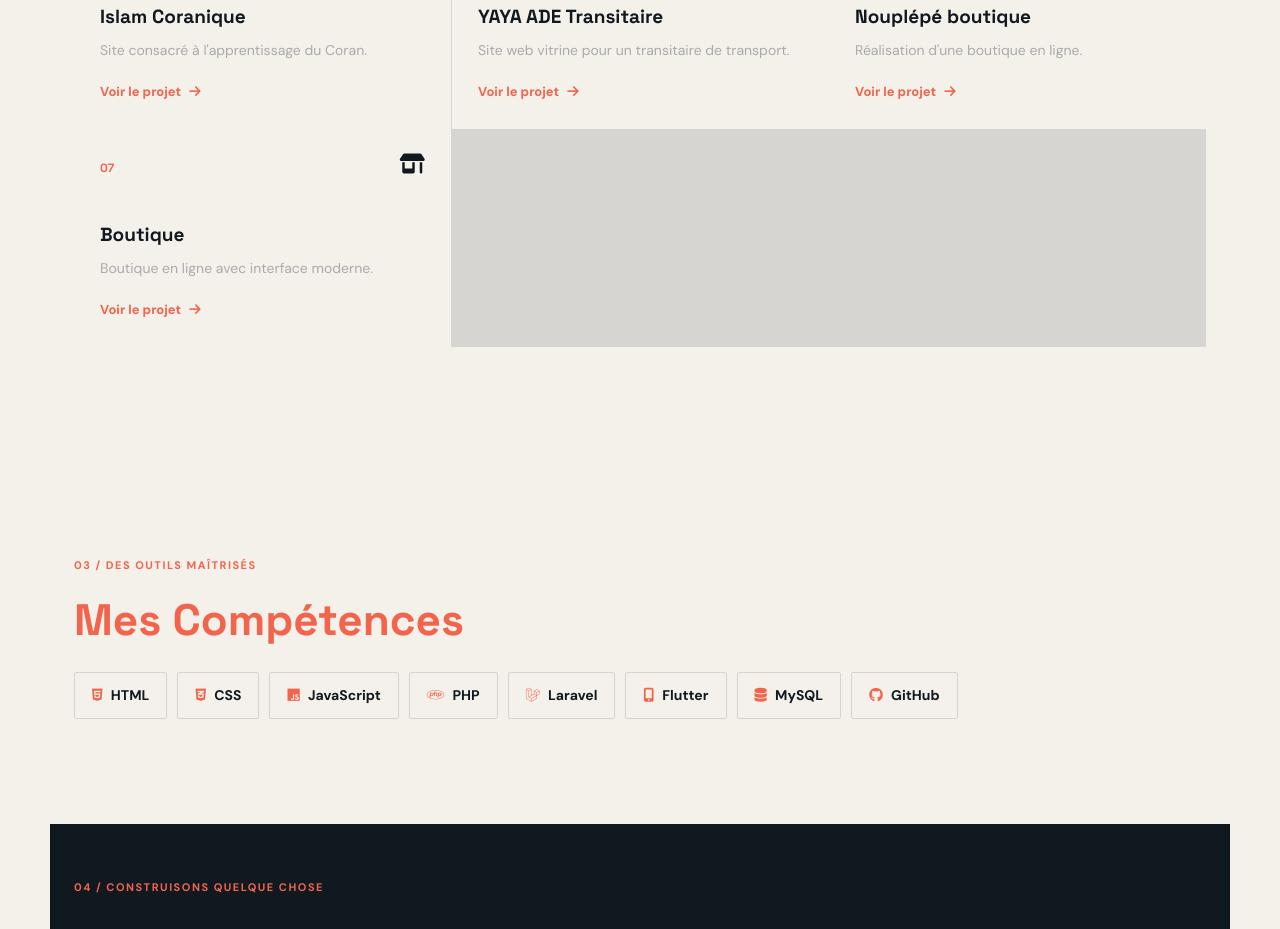
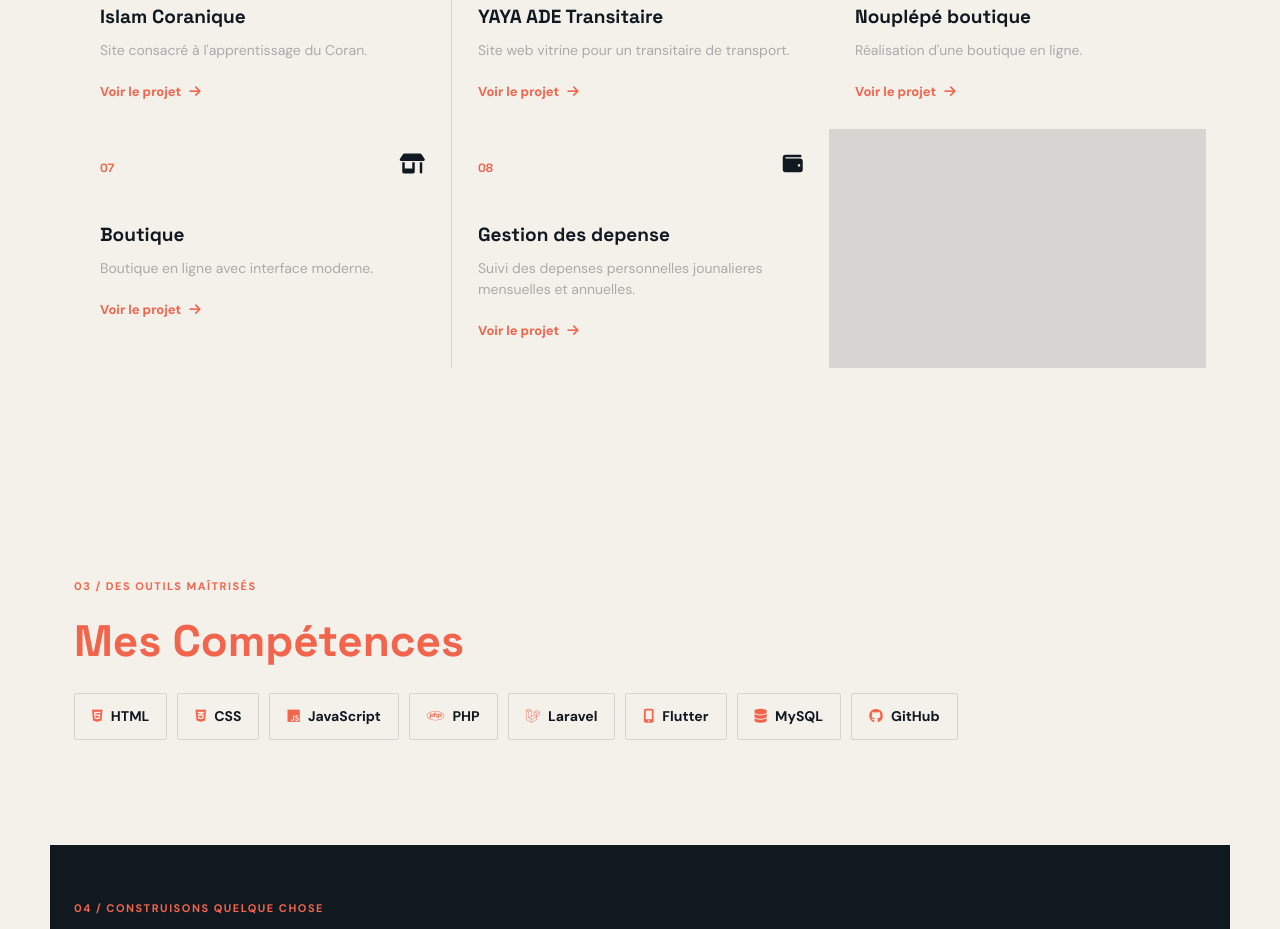
Before and after one commit to sadatcoding/sadatportfolio, a plain HTML site: page index.html in a window 1280 px wide. Shown: the part 1716-2645 px from the top of the page. Drawn offline with Linux system fonts and the light colour scheme.

Commit message:
mise a jour

```diff
--- a/index.html
+++ b/index.html
@@ -109,6 +109,12 @@
                 <p>Boutique en ligne avec interface moderne.</p>
                 <span class="project-link">Voir le projet <i class="fa-solid fa-arrow-right"></i></span>
             </a>
+            <a class="project-card" href="https://sadatcoding.github.io/depensefacile/" target="_blank" rel="noopener noreferrer">
+                <span class="card-number">08</span><i class="fa-solid fa-wallet card-icon"></i>
+                <h3>Gestion des depense</h3>
+                <p>Suivi des depenses personnelles jounalieres mensuelles et annuelles.</p>
+                <span class="project-link">Voir le projet <i class="fa-solid fa-arrow-right"></i></span>
+            </a>
         </div>
       </section>
 
```
Also changed, not shown: 2 other files.
